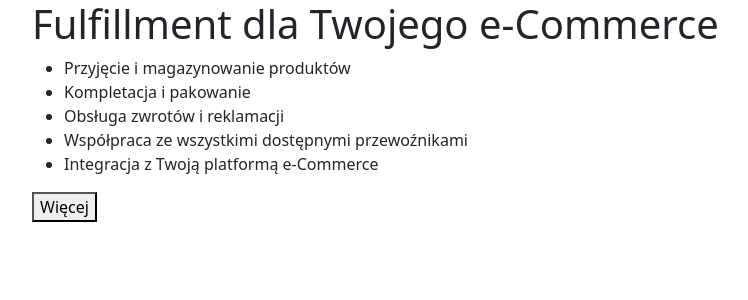
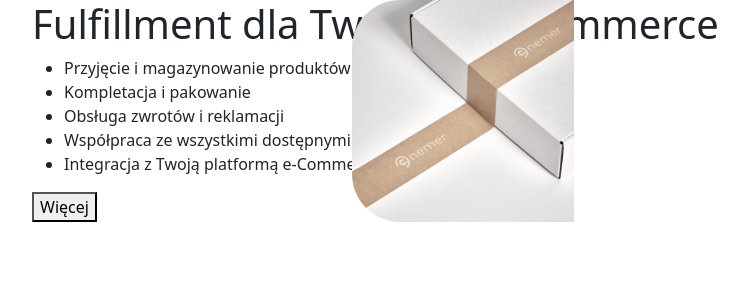
Before and after one commit to KhizhenokPavel/tests, a PHP site: page / in a window 1280 px wide. Shown: the top 300 px of the page, without its empty margins (50-798 px from the left). Run offline with PHP 8.4, Linux system fonts and the light colour scheme.

Commit message:
added banner structure ant start to make styles

```diff
--- a/css/style.css
+++ b/css/style.css
@@ -0,0 +1,10 @@
+.image-container {
+    background-image: url("/src/img/banner_image.jpg");
+    height: 100%;
+    background-repeat: no-repeat;
+    background-size: contain;
+    right: 0;
+    bottom: 0;
+    max-width: 878px;
+    border-radius: 48px 0 0 48px;
+}
--- a/html/banner.php
+++ b/html/banner.php
@@ -1,12 +1,12 @@
 <?php include "components/start.php"; ?>
 
-    <section class="banner-section">
+    <section class="banner-section position-relative">
         <div class="big-ellipse"></div>
         <div class="little-ellipse"></div>
         <div class="container">
             <div class="row">
-                <div class="image-container"></div>
-                <div class="banner-info-container">
+                <div class="image-container col-10 position-absolute"></div>
+                <div class="banner-info-container col-8">
                     <h1 class="banner-container-title">Fulfillment dla Twojego e-Commerce</h1>
                     <ul class="banner-items-list">
                         <li class="banner-list__item">Przyjęcie i magazynowanie produktów</li>
```
